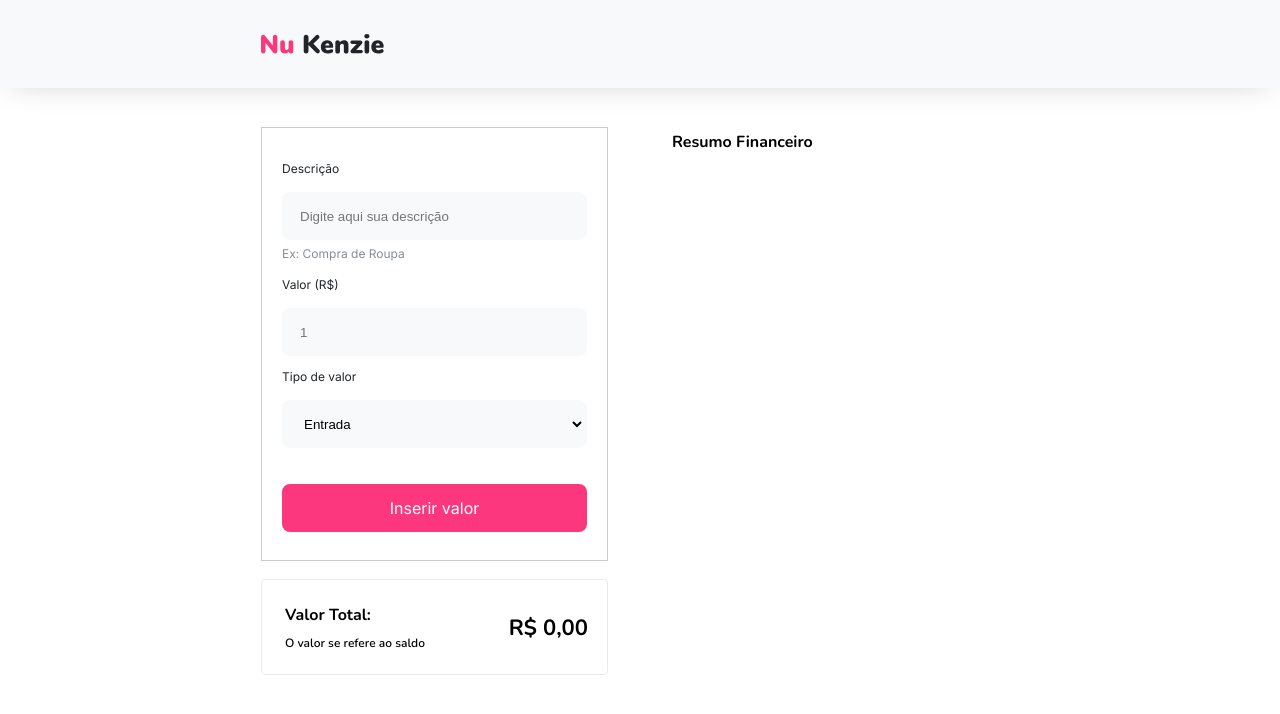
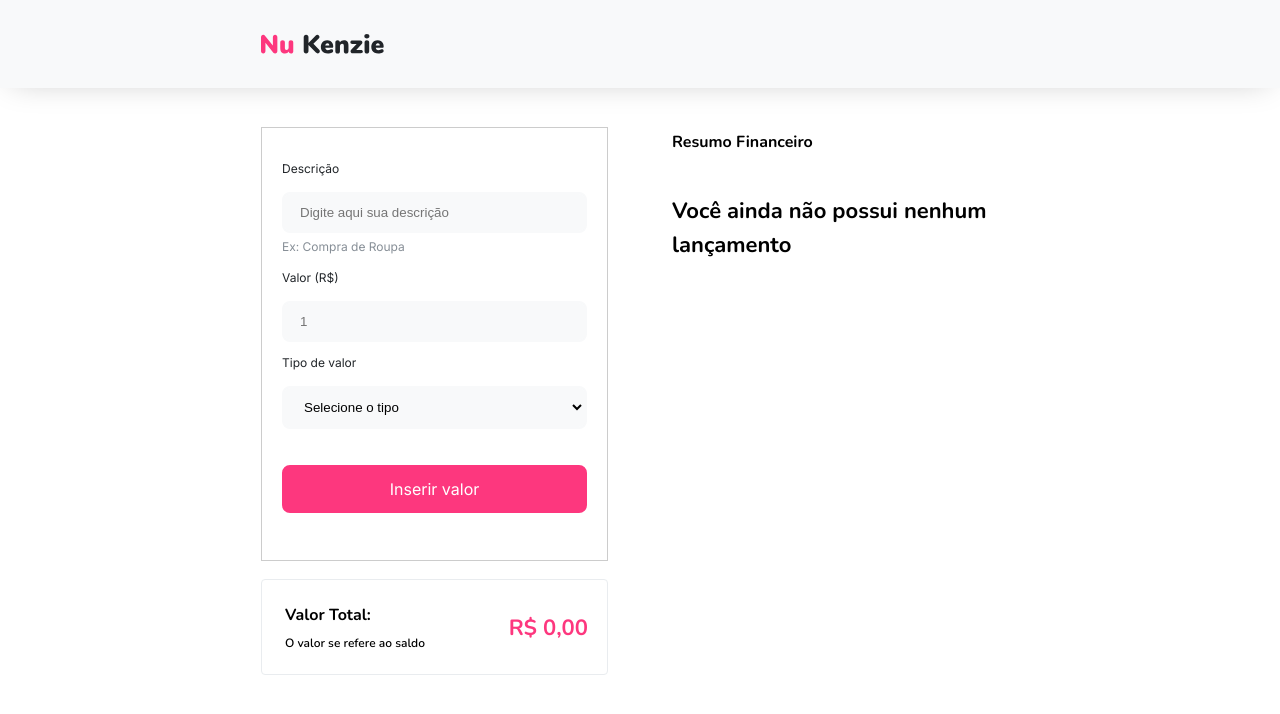
Before and after one commit to Kenzie-Academy-Brasil-Developers/react-entrega-s1-template-nu-kenzie_thiagoaaoliveira1989, a React (Vite) app: page / in a window 1280 px wide. Shown: the top 714 px of the page. Built offline with nearby package versions, Linux system fonts and the light colour scheme.

Commit message:
feat: finashing project

```diff
--- a/src/App.jsx
+++ b/src/App.jsx
@@ -1,18 +1,35 @@
 import { useState } from "react";
 import { HomePage } from "./pages/HomePage"
 
-
 function App() {
-
   const [listFinances, setListFinances] = useState([]);
+  const [nextId, setNextId] = useState(1);
 
   const addFinances = (description, price, type) => {
-    setListFinances([...listFinances, { description, price, type }]);
+
+    const newItem = {
+      id: nextId,
+      description,
+      price,
+      type,
+    };
+
+
+    setListFinances([...listFinances, newItem]);
+    setNextId(nextId + 1);
+  }
+
+  const removeFinance = (id) => {
+    const newListFinances = listFinances.filter((finance) => {
+      return finance.id !== id;
+    });
+
+    setListFinances(newListFinances);
   }
 
   return (
     <>
-      <HomePage listFinances={listFinances} addFinances={addFinances} />
+      <HomePage removeFinance={removeFinance} listFinances={listFinances} addFinances={addFinances} />
     </>
   )
 }
--- a/src/components/FinanceForm/index.jsx
+++ b/src/components/FinanceForm/index.jsx
@@ -15,14 +15,17 @@ export const FinanceForm = ({ addFinances }) => {
     const submit = (e) => {
         e.preventDefault();
 
-        console.log(addFinances);
-        // Passe o valor selecionado como argumento para addFinances
-        addFinances(description, Number(price), type);
+        if (description === "" || price === "" || type === "") {
+            alert("Preencha todos os campos");
+        } else {
+            addFinances(description, Number(price), type);
+            setDescripion("");
+            setPrice("");
+            setType("");
 
-        // Restaurar os estados para vazios após o envio
-        setDescripion("");
-        setPrice("");
-        setType("");
+        }
+
+
     }
 
     return (
@@ -56,6 +59,7 @@ export const FinanceForm = ({ addFinances }) => {
                 value={type}
                 onChange={handleSelectChange}
                 options={[
+                    { label: 'Selecione o tipo', value: '', disabled: true },
                     { label: 'Entrada', value: 'entrada' },
                     { label: 'Saída', value: 'saida' },
                     // Adicione outras opções conforme necessário
--- a/src/components/FinanceList/FinanceCard/index.jsx
+++ b/src/components/FinanceList/FinanceCard/index.jsx
@@ -1,22 +1,18 @@
 import styles from "./style.module.scss";
 
-export const FinanceCard = ({description, price, type}) => {
-
-    console.log("--description", description);
-    console.log("--price", price);
-    console.log("--type", type);
+export const FinanceCard = ({ removeFinance, id, description, price, type }) => {
 
     return (
         <>
 
-        <li key={description} className={styles.flex}>
+            <li key={id} className={styles.flex}>
                 <div>
                     <h3 className="title three"> {description} </h3>
                     <p className="title four">{type}</p>
                 </div>
                 <div className={styles.divValue}>
                     <p className="title four"> {price.toLocaleString("pt-br", { style: "currency", currency: "BRL" })} </p>
-                <button className={styles.btnList}>Excluir</button>
+                    <button onClick={() => removeFinance(id)} className={styles.btnList}>Excluir</button>
                 </div>
             </li>
 
--- a/src/components/FinanceList/index.jsx
+++ b/src/components/FinanceList/index.jsx
@@ -1,27 +1,30 @@
 import { FinanceCard } from "./FinanceCard"
 import styles from "./style.module.scss";
 
-export const FinanceList = ({ listFinances }) => {
-    console.log(listFinances);
+export const FinanceList = ({ listFinances, removeFinance }) => {
     return (
         <div className={styles.listGroup}>
             <h3 className="title three">Resumo Financeiro</h3>
             <ul className={styles.list}>
 
-                {
 
 
+                {listFinances.length === 0 ? (
+                    <p className="title two">Você ainda não possui nenhum lançamento</p>
+                ) : (
                     listFinances.map((finances) => {
-                        const { description, price, type } = finances;
+                        const { id, description, price, type } = finances;
 
 
                         return <FinanceCard
+                            removeFinance={removeFinance}
+                            id={id}
                             description={description}
                             price={price}
                             type={type}
                             className={styles.flex} />
                     })
-                }
+                )}
 
             </ul>
         </div>
--- a/src/pages/HomePage/index.jsx
+++ b/src/pages/HomePage/index.jsx
@@ -4,7 +4,7 @@ import { Header } from "../../components/Header";
 import { Total } from "../../components/Total";
 
 
-export const HomePage = ({ listFinances, addFinances }) => {
+export const HomePage = ({ listFinances, addFinances, removeFinance }) => {
     return (
         <>
             <Header />
@@ -14,7 +14,7 @@ export const HomePage = ({ listFinances, addFinances }) => {
                         <FinanceForm addFinances={addFinances} />
                         <Total listFinances={listFinances} />
                     </div>
-                    <FinanceList listFinances={listFinances} />
+                    <FinanceList removeFinance={removeFinance} listFinances={listFinances} />
                 </section>
             </main>
         </>
--- a/src/styles/input.scss
+++ b/src/styles/input.scss
@@ -2,8 +2,7 @@ input,
 select {
     display: flex;
     width: 100%;
-    height: 48px;
-    padding: 0px 16px;
+    padding: 11px 16px;
     align-items: center;
     gap: 10px;
     flex-shrink: 0;
@@ -16,4 +15,8 @@ select {
         border: 2px solid #212529;
         background: #FFF;
     }
+
+    &option {
+       padding: 30px;
+    }
 }
--- a/src/styles/typography.scss
+++ b/src/styles/typography.scss
@@ -12,6 +12,10 @@
         line-height: 2.125rem;
         font-size: 1.375rem;
         font-weight: 700;
+
+        &.primary {
+            color: var(--color-primary);
+        }
     }
 
     &.three {
```
Also changed, not shown: src/styles/global.scss (line endings or trailing spaces). Lines whose indentation alone changed are shown as unchanged.
